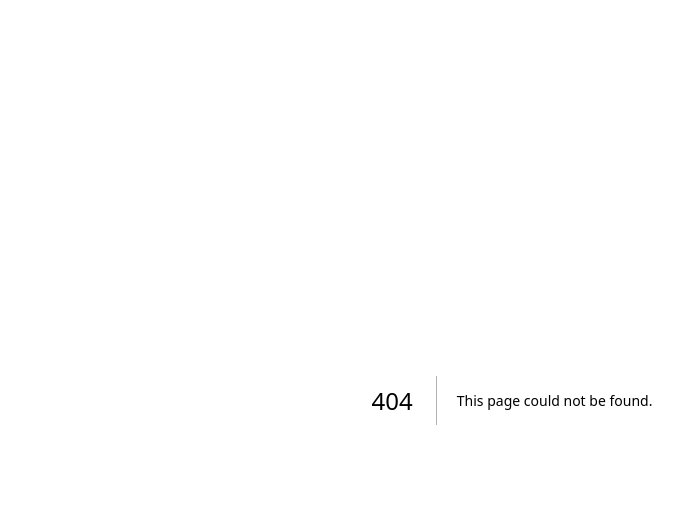
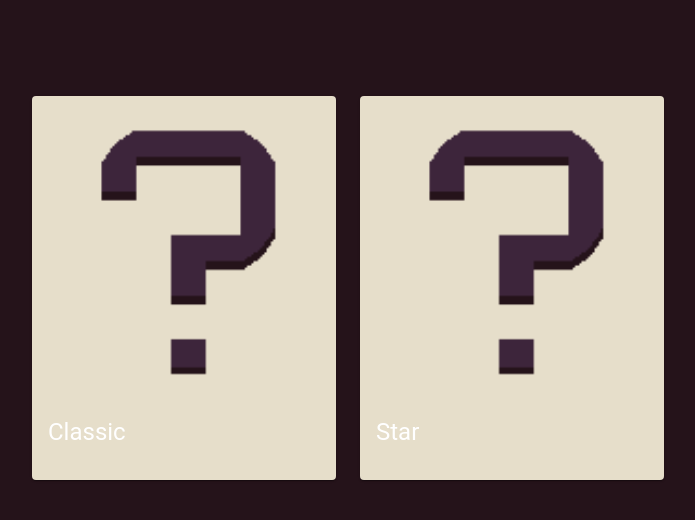
Before and after one commit to erik-lance/Cataclysm-Digital-Companion, a Next.js app: page /maps in a window 1280 px wide. Before the commit this address had no page. Shown: the top 520 px of the page, without its empty margins (128-823 px from the left). Built offline with nearby package versions, Linux system fonts and the light colour scheme.

Commit message:
Added initial map select grid

```diff
--- /dev/null
+++ b/src/pages/maps.tsx
@@ -0,0 +1,33 @@
+import { Box, Card, CardContent, CardMedia, Container, Grid, Typography } from '@mui/material';
+import map_data from '../data/map_data.json';
+
+export default function Maps() {
+    return <>
+        <Container
+            maxWidth="lg"
+        >
+            <Box
+                p={12}
+            >
+                <Grid container spacing={3} columns={3}>
+                    {map_data.map((map, index) => (
+                        <Grid item md={1} key={index}>
+                            <Card>
+                                <CardMedia
+                                    component="img"
+                                    image="maps/question.png"
+                                    alt={map.name} />
+
+                                <CardContent>
+                                    <Typography gutterBottom variant="h5">
+                                        {map.name}
+                                    </Typography>
+                                </CardContent>
+                            </Card>
+                        </Grid>
+                    ))}
+                </Grid>
+            </Box>
+        </Container>
+    </>
+}
```
